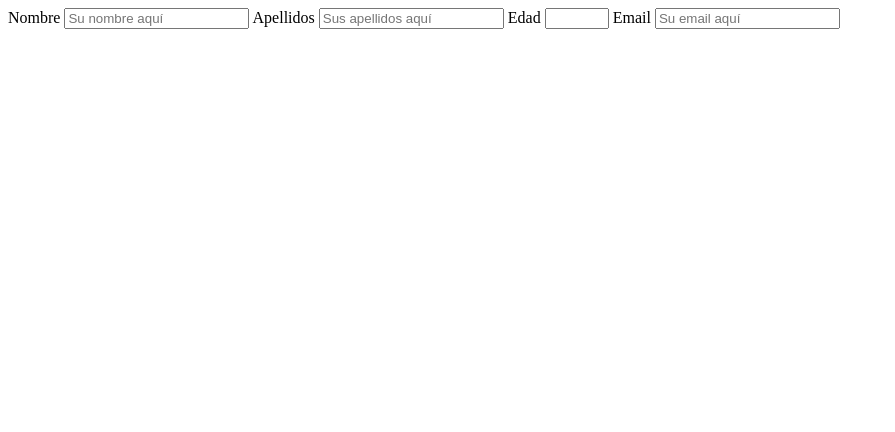
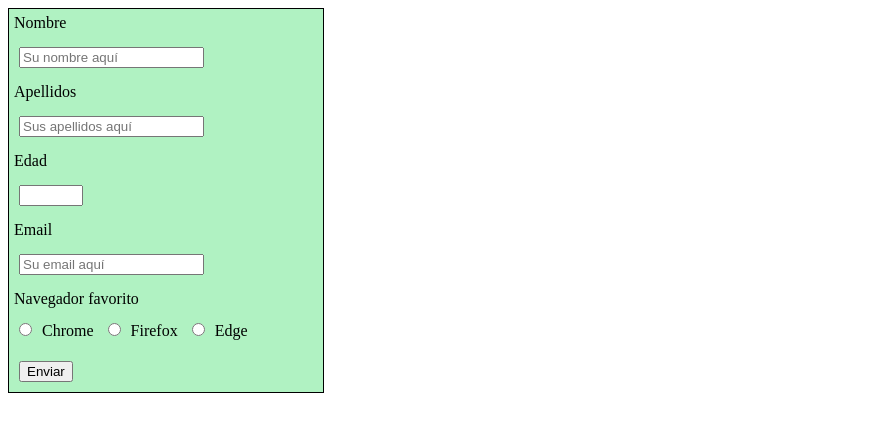
Before and after one commit to GonzalezCortesSergio/Sergio_Gonzalez_Cortes, a plain HTML site: page Lenguaje de marcas/Gonzalez_Cortes_Sergio_Boletin6.2/ejercicio1/ejercicio1.html in a window 1280 px wide. Shown: the whole page, without its empty margins (0-895 px from the left). Drawn offline with Linux system fonts and the light colour scheme.

Commit message:
Ejercicio 1 HTML terminado y ejercicio 2 empezado

```diff
--- a/Lenguaje de marcas/Gonzalez_Cortes_Sergio_Boletin6.2/ejercicio1/ejercicio1.html
+++ b/Lenguaje de marcas/Gonzalez_Cortes_Sergio_Boletin6.2/ejercicio1/ejercicio1.html
@@ -4,6 +4,28 @@
     <meta charset="UTF-8">
     <meta name="viewport" content="width=device-width, initial-scale=1.0">
     <title>Formulario 1</title>
+    <style type="text/css">
+        *{
+            box-sizing: border-box;
+        }
+
+        form {
+
+            border: 1px solid black;
+            background-color: rgb(176, 242, 194);
+            width: 25%;
+        }
+
+        label{
+
+            display: block;
+            margin: 5px;
+        }
+
+        input{
+            margin: 10px;
+        }
+    </style>
 </head>
 <body>
     <form name="Formulario 1">
@@ -19,6 +41,14 @@
 
         <label for="email">Email</label>
         <input type="email" name="email" id="email" required placeholder="Su email aquí">
+
+        <label for="navegadorFavorito">Navegador favorito</label>
+        <input type="radio" name="navegadorFavorito" value="C">Chrome
+        <input type="radio" name="navegadorFavorito" value="F">Firefox
+        <input type="radio" name="navegadorFavorito" value="E">Edge
+
+        <label for="enviar"></label>
+        <input type="submit" name="enviar" value="Enviar">
     </form>
 </body>
 </html>
```
Also changed, not shown: Lenguaje de marcas/Gonzalez_Cortes_Sergio_Boletin6.2/ejercicio2/ejercicio2.html (added, +35 -0 lines).
